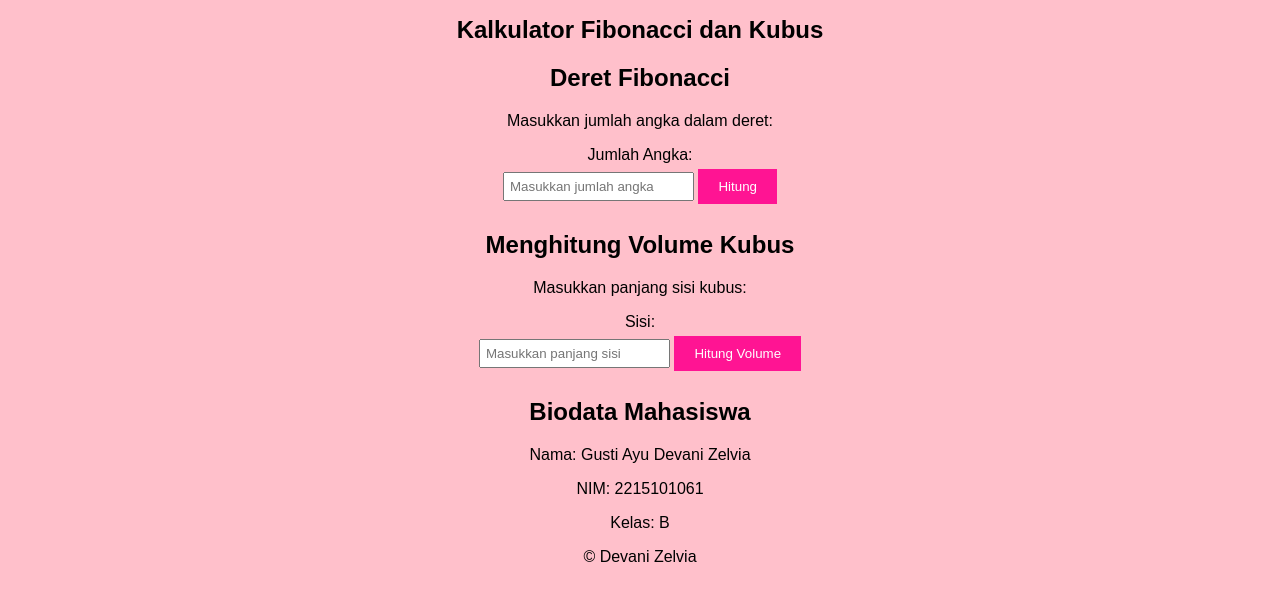
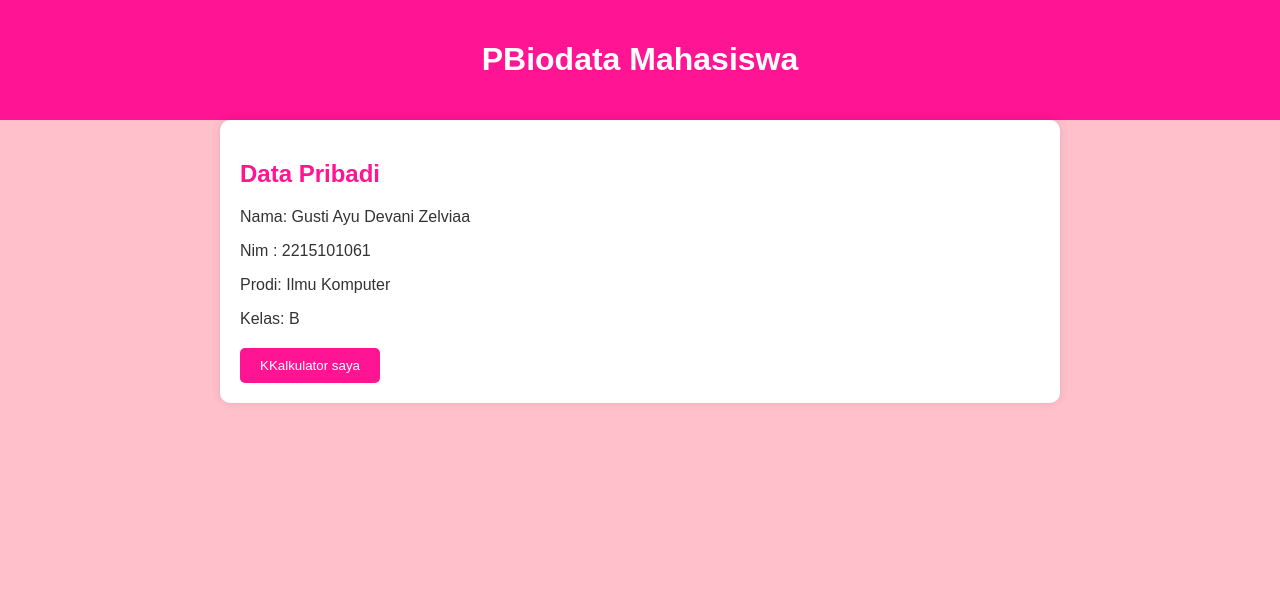
Before and after one commit to Evanii13/Teknologi-Web-Semester3, a plain HTML site: page biodata.html in a window 1280 px wide. Drawn offline with Linux system fonts and the light colour scheme.

Commit message:
biodata.html

```diff
--- a/biodata.html
+++ b/biodata.html
@@ -1,60 +1,33 @@
 <!DOCTYPE html>
 <html lang="en">
-
 <head>
     <meta charset="UTF-8">
     <meta name="viewport" content="width=device-width, initial-scale=1.0">
-    <title>Kalkulator Fibonacci dan Kubus</title>
-    <link rel="stylesheet" type="text/css" href="style.css">
+    <link rel="stylesheet" href="biodata.css">
+    <title>PBiodata Mahasiswa</title>
 </head>
-
 <body>
     <header>
-        <h1 class="title">Kalkulator Fibonacci dan Kubus</h1>
+        <h1>PBiodata Mahasiswa</h1>
     </header>
 
     <main>
+        <section>
+            <h2>Data Pribadi</h2>
+            <p>Nama: Gusti Ayu Devani Zelviaa</p>
+            <p>Nim : 2215101061</p>
+            <p>Prodi: Ilmu Komputer</p>
+            <p>Kelas: B </p>
 
-        <!-- Input untuk deret Fibonacci -->
-        <section class="fibonacci">
-            <h2>Deret Fibonacci</h2>
-            <p>Masukkan jumlah angka dalam deret:</p>
-            <div class="input-container">
-                <label for="fibonacciCount">Jumlah Angka:</label>
-                <input type="number" id="fibonacciCount" class="input-field" placeholder="Masukkan jumlah angka">
-                <button id="calculateFibonacci" class="calculate-button">Hitung</button>
-            </div>
-            <div id="fibonacciResult" class="result"></div>
         </section>
 
-        <!-- Input untuk menghitung volume kubus -->
-        <section class="volume">
-            <h2>Menghitung Volume Kubus</h2>
-            <p>Masukkan panjang sisi kubus:</p>
-            <div class="input-container">
-                <label for="inputSisi">Sisi:</label>
-                <input type="number" id="inputSisi" class="input-field" placeholder="Masukkan panjang sisi">
-                <button id="calculateVolumeKubus" class="calculate-button">Hitung Volume</button>
-            </div>
-            <div id="hasilPerhitungan" class="result"></div>
-        </section>
-
-        <!-- Biodata -->
-        <section class="biodata">
-            <h2>Biodata Mahasiswa</h2>
-            <p>Nama: Gusti Ayu Devani Zelvia</p>
-            <p>NIM: 2215101061</p>
-            <p>Kelas: B</p>
-        </section>
-
+        <button onclick="redirectToHitung()">KKalkulator saya</button>
     </main>
 
-    <footer>
-        <p>&copy; Devani Zelvia</p>
-    </footer>
-
-    <!--file JavaScript -->
-    <script src="script.js"></script>
+    <script>
+        function redirectToHitung() {
+            window.location.href = "index.html";
+        }
+    </script>
 </body>
-
 </html>
```
